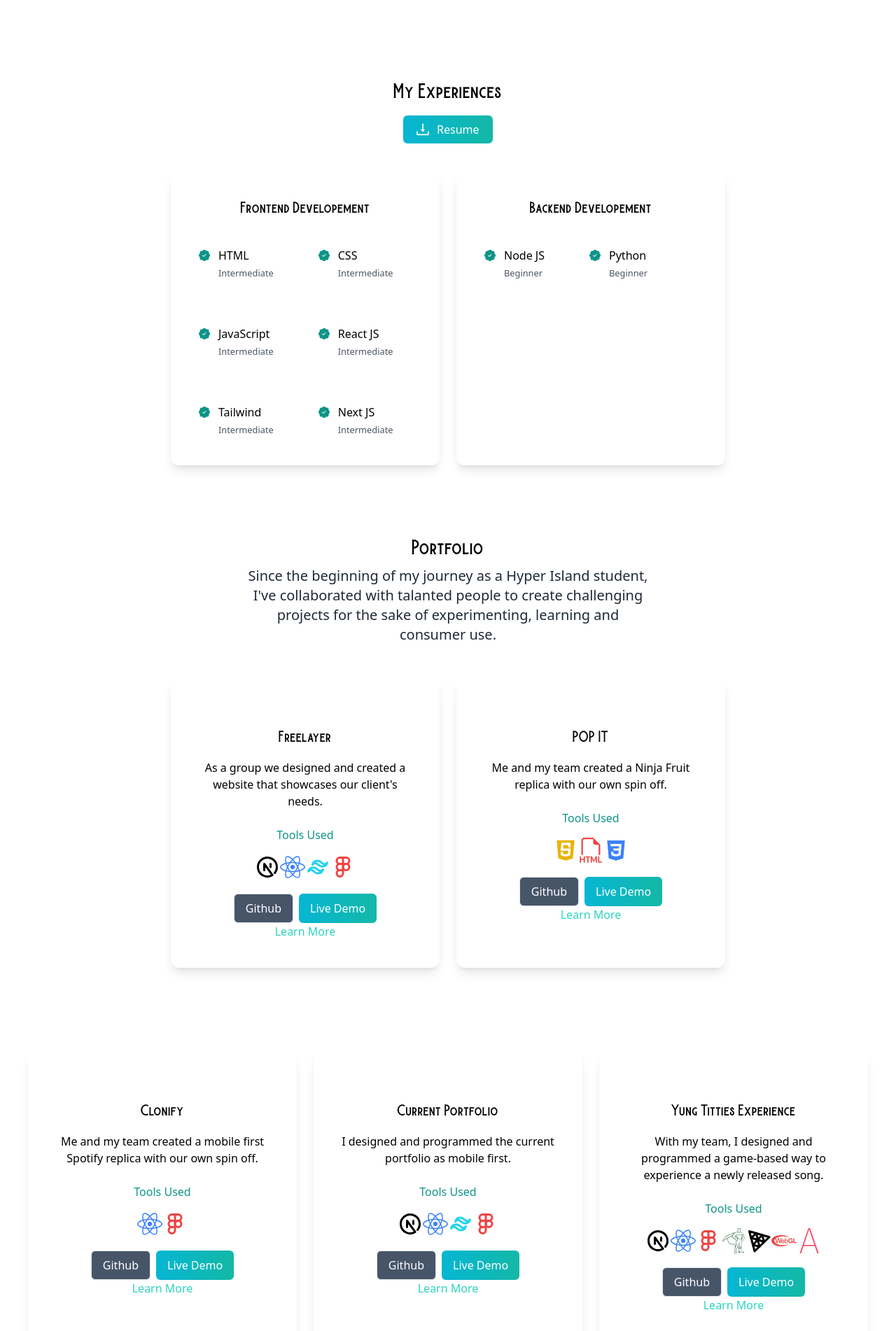
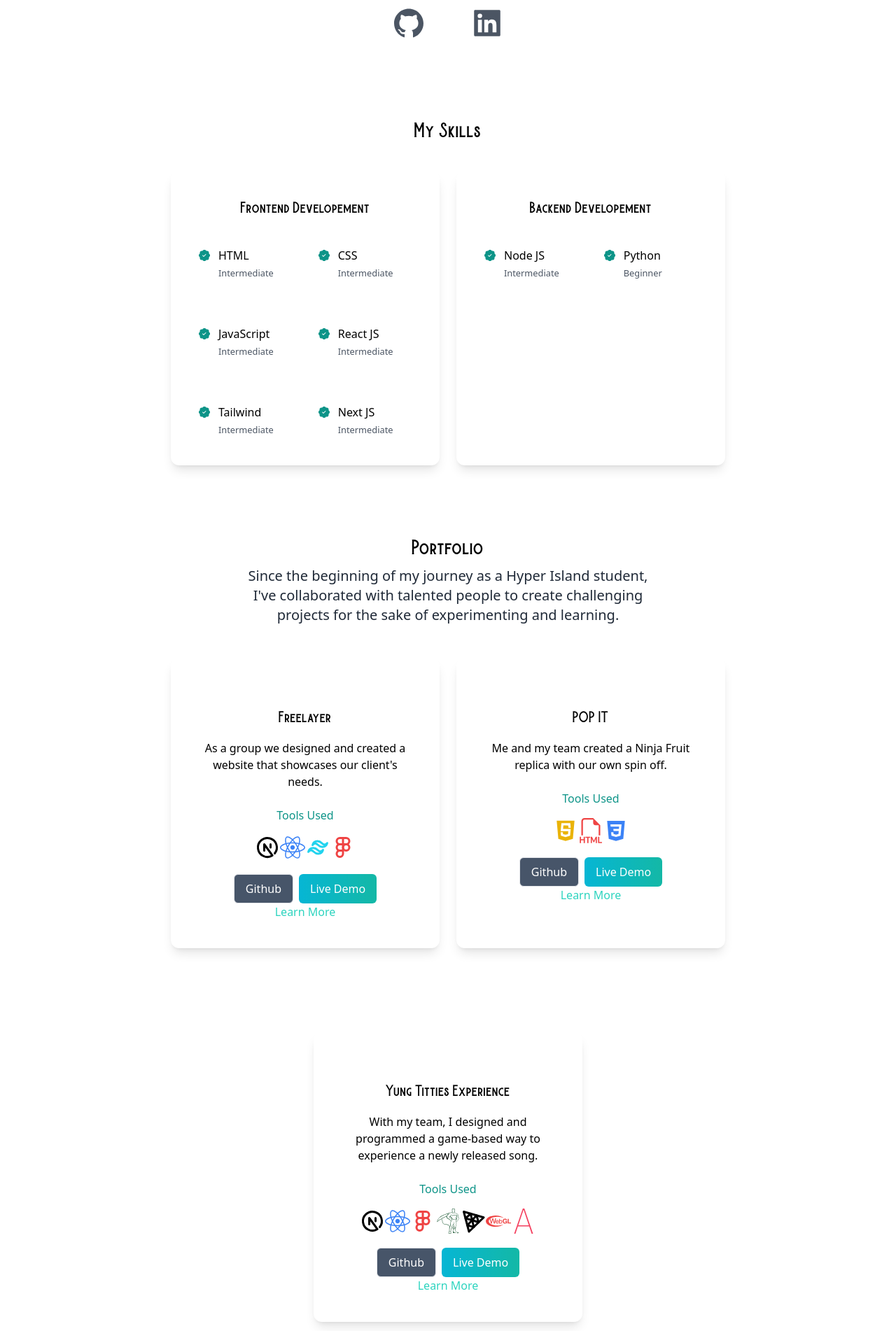
Before and after one commit to BahramAlz/nextportfolio, a Next.js app: page / in a window 1280 px wide. Shown: the part 895-2797 px from the top of the page at 70% size. Built offline with nearby package versions, Linux system fonts and the light colour scheme.

Commit message:
CLEAN UP

```diff
--- a/components/Experiences.jsx
+++ b/components/Experiences.jsx
@@ -1,22 +1,15 @@
-import React from 'react'
+import React from "react";
 
 import { BsFillMoonStarsFill, BsPatchCheckFill } from "react-icons/bs";
-import {
-  AiOutlineDownload,
-} from "react-icons/ai";
+import { AiOutlineDownload } from "react-icons/ai";
 
 const Experiences = () => {
-
   return (
     <section className="mt-16">
-        <div className='flex flex-col justify-center items-center gap-4'>
+      <div className="flex flex-col justify-center items-center gap-4">
         <h2 className="font-burtons text-2xl text-center  dark:text-white ">
-              My Experiences
+          My Skills
         </h2>
-          <div className="bg-gradient-to-r from-cyan-500 text- to-teal-500 text-white px-4 py-2 rounded-md gap-2 flex items-center w-32">
-              <AiOutlineDownload className="cursor-pointer text-2xl"/>
-              <a href="#">Resume</a>
-          </div>
       </div>
       <div className=" md:flex justify-center">
         <div className="shadow-lg p-10 rounded-xl my-10 md:mx-3 dark:bg-white md:w-96">
@@ -83,7 +76,7 @@ const Experiences = () => {
               <BsPatchCheckFill className="text-teal-600 mt-1" />
               <div className="ml-3">
                 <h4>Node JS</h4>
-                    <small className=" text-gray-600">Beginner</small>
+                <small className=" text-gray-600">Intermediate</small>
               </div>
             </div>
 
@@ -94,12 +87,11 @@ const Experiences = () => {
                 <small className="text-gray-600">Beginner</small>
               </div>
             </div>
-
           </div>
         </div>
       </div>
     </section>
-	)
-}
+  );
+};
 
-export default Experiences
+export default Experiences;
--- a/components/Portfolio.jsx
+++ b/components/Portfolio.jsx
@@ -1,10 +1,16 @@
-import React from 'react'
-import {TbBrandNextjs, TbBrandTailwind, TbBrandFigma, TbBrandThreejs} from 'react-icons/tb'
-import {FaReact} from 'react-icons/fa'
-import {DiJavascript, DiCss3} from 'react-icons/di'
-import {BsFiletypeHtml} from 'react-icons/bs'
-import {SiGreensock, SiWebgl, SiAframe} from 'react-icons/si'
-import Link from 'next/link'
+import React from "react";
+import {
+  TbBrandNextjs,
+  TbBrandTailwind,
+  TbBrandFigma,
+  TbBrandThreejs,
+} from "react-icons/tb";
+import { FaReact } from "react-icons/fa";
+import { DiJavascript, DiCss3 } from "react-icons/di";
+import { BsFiletypeHtml } from "react-icons/bs";
+import { SiGreensock, SiWebgl, SiAframe } from "react-icons/si";
+import Link from "next/link";
+
 
 const Portfolio = () => {
   return (
@@ -16,8 +22,8 @@ const Portfolio = () => {
         <div>
           <p className="text-md py-2 leading-8 max-w-xl mx-auto md:text-xl text-gray-800 dark:text-gray-200 text-center">
             Since the beginning of my journey as a Hyper Island student, I've
-              collaborated with talanted people to create challenging projects
-              for the sake of experimenting, learning and consumer use.
+            collaborated with talented people to create challenging projects for
+            the sake of experimenting and learning.
           </p>
         </div>
         <div className="lg:flex gap-10 flex-col justify-center items-center">
@@ -27,14 +33,15 @@ const Portfolio = () => {
                 Freelayer
               </h3>
               <p className="py-2">
-                  As a group we designed and created a website that showcases our client's needs.
+                As a group we designed and created a website that showcases our
+                client's needs.
               </p>
               <h4 className="py-4 text-teal-600">Tools Used</h4>
-                <div className='flex justify-center'>
-                  <TbBrandNextjs className='text-4xl'/>
-                  <FaReact className='text-4xl text-blue-500'/>
-                  <TbBrandTailwind className='text-4xl text-cyan-400'/>
-                  <TbBrandFigma className='text-4xl text-red-500'/>
+              <div className="flex justify-center">
+                <TbBrandNextjs className="text-4xl" />
+                <FaReact className="text-4xl text-blue-500" />
+                <TbBrandTailwind className="text-4xl text-cyan-400" />
+                <TbBrandFigma className="text-4xl text-red-500" />
               </div>
 
               <div className="flex justify-center gap-2">
@@ -57,7 +64,9 @@ const Portfolio = () => {
                   </a>
                 </button>
               </div>
-                <Link href="/projects" className=" text-teal-400">Learn More</Link>
+              <Link href="/projects" className=" text-teal-400">
+                Learn More
+              </Link>
             </div>
 
             <div className="text-center shadow-lg p-10 rounded-xl my-10 md:mx-3 dark:bg-white md:w-96 lg:w-96">
@@ -69,10 +78,10 @@ const Portfolio = () => {
                 off.
               </p>
               <h4 className="py-4 text-teal-600">Tools Used</h4>
-                <div className='flex justify-center'>
-                  <DiJavascript className=' text-4xl text-yellow-500'/>
-                  <BsFiletypeHtml className='text-4xl text-red-500'/>
-                  <DiCss3 className='text-4xl text-blue-500'/>
+              <div className="flex justify-center">
+                <DiJavascript className=" text-4xl text-yellow-500" />
+                <BsFiletypeHtml className="text-4xl text-red-500" />
+                <DiCss3 className="text-4xl text-blue-500" />
               </div>
 
               <div className="flex justify-center gap-2">
@@ -95,29 +104,35 @@ const Portfolio = () => {
                   </a>
                 </button>
               </div>
-                <Link href="/projects" className=" text-teal-400">Learn More</Link>
+              <Link href="/projects" className=" text-teal-400">
+                Learn More
+              </Link>
             </div>
-
           </div>
           <div className="md:flex flex-row">
-              <div className="text-center shadow-lg p-10 rounded-xl my-10 md:mx-3 dark:bg-white md:w-96 lg:w-96 bg">
-                <h3 className="text-lg font-medium pt-8 pb-2 font-burtons">
-                  Clonify
+            <div className="text-center shadow-lg p-10 rounded-xl my-10 md:mx-3 dark:bg-white md:w-96 lg:w-96">
+              <h3 className="text-lg font-medium pt-8 pb-2 font-burtons ">
+                Yung Titties Experience
               </h3>
               <p className="py-2">
-                  Me and my team created a mobile first Spotify replica with our
-                  own spin off.
+                With my team, I designed and programmed a game-based way to
+                experience a newly released song.
               </p>
               <h4 className="py-4 text-teal-600">Tools Used</h4>
-                <div className='flex justify-center'>
-                  <FaReact className='text-4xl text-blue-500'/>
-                  <TbBrandFigma className='text-4xl text-red-500'/>
+              <div className="flex justify-center">
+                <TbBrandNextjs className="text-4xl" />
+                <FaReact className="text-4xl text-blue-500" />
+                <TbBrandFigma className="text-4xl text-red-500" />
+                <SiGreensock className="text-4xl text-green-900" />
+                <TbBrandThreejs className="text-4xl text-grey-900" />
+                <SiWebgl className="text-4xl text-red-500" />
+                <SiAframe className="text-4xl text-rose-500" />
               </div>
 
               <div className="flex justify-center gap-2">
                 <button className=" bg-slate-600 text-white px-4 py-2 rounded-md mt-5 border">
                   <a
-                      href="https://github.com/WeActForever/spotify-clone"
+                    href="https://github.com/BahramAlz/tittieteam"
                     target="_blank"
                     rel="noopener noreferrer"
                   >
@@ -126,7 +141,7 @@ const Portfolio = () => {
                 </button>
                 <button className="bg-gradient-to-r from-cyan-500 text- to-teal-500 text-white px-4 py-2 rounded-md mt-5">
                   <a
-                      href="https://weact-clonify.netlify.app/"
+                    href="https://titty-landing.vercel.app/"
                     target="_blank"
                     rel="noopener noreferrer"
                   >
@@ -134,78 +149,15 @@ const Portfolio = () => {
                   </a>
                 </button>
               </div>
-                <Link href="/projects" className=" text-teal-400">Learn More</Link>
-              </div>
-              <div className="text-center shadow-lg p-10 rounded-xl my-10 md:mx-3 dark:bg-white md:w-96 lg:w-96">
-                <h3 className="text-lg font-medium pt-8 pb-2 font-burtons ">
-                  Current Portfolio
-                </h3>
-                <p className="py-2">
-                  I designed and programmed the current portfolio as mobile
-                  first.
-                </p>
-                <h4 className="py-4 text-teal-600">Tools Used</h4>
-                <div className='flex justify-center'>
-                  <TbBrandNextjs className='text-4xl'/>
-                  <FaReact className='text-4xl text-blue-500'/>
-                  <TbBrandTailwind className='text-4xl text-cyan-400'/>
-                  <TbBrandFigma className='text-4xl text-red-500'/>
-                </div>
-
-                <div className="flex justify-center gap-2">
-                  <button className=" bg-slate-600 text-white px-4 py-2 rounded-md mt-5 border">
-                    <a href="https://github.com/BahramAlz/nextportfolio" target="_blank" rel="noopener noreferrer">
-                      Github
-                    </a>
-                  </button>
-                  <button className="bg-gradient-to-r from-cyan-500 text- to-teal-500 text-white px-4 py-2 rounded-md mt-5">
-                    <a href="" target="_blank" rel="noopener noreferrer">
-                      Live Demo
-                    </a>
-                  </button>
-
-                </div>
-                <Link href="/projects" className=" text-teal-400">Learn More</Link>
-              </div>
-
-              <div className="text-center shadow-lg p-10 rounded-xl my-10 md:mx-3 dark:bg-white md:w-96 lg:w-96">
-                <h3 className="text-lg font-medium pt-8 pb-2 font-burtons ">
-                  Yung Titties Experience
-                </h3>
-                <p className="py-2">
-                  With my team, I designed and programmed a game-based way to experience a newly released song.
-                </p>
-                <h4 className="py-4 text-teal-600">Tools Used</h4>
-                <div className='flex justify-center'>
-                  <TbBrandNextjs className='text-4xl'/>
-                  <FaReact className='text-4xl text-blue-500'/>
-                  <TbBrandFigma className='text-4xl text-red-500'/>
-                  <SiGreensock className='text-4xl text-green-900'/>
-                  <TbBrandThreejs className='text-4xl text-grey-900'/>
-                  <SiWebgl className='text-4xl text-red-500'/>
-                  <SiAframe className='text-4xl text-rose-500'/>
-                </div>
-
-                <div className="flex justify-center gap-2">
-                  <button className=" bg-slate-600 text-white px-4 py-2 rounded-md mt-5 border">
-                    <a href="https://github.com/BahramAlz/tittieteam" target="_blank" rel="noopener noreferrer">
-                      Github
-                    </a>
-                  </button>
-                  <button className="bg-gradient-to-r from-cyan-500 text- to-teal-500 text-white px-4 py-2 rounded-md mt-5">
-                    <a href="https://titty-landing.vercel.app/" target="_blank" rel="noopener noreferrer">
-                      Live Demo
-                    </a>
-                  </button>
-
-                </div>
-                <Link href="/projects" className=" text-teal-400">Learn More</Link>
+              <Link href="/projects" className=" text-teal-400">
+                Learn More
+              </Link>
             </div>
           </div>
         </div>
       </section>
     </div>
-	)
-}
+  );
+};
 
-export default Portfolio
+export default Portfolio;
```
Also changed, not shown: pages/about.jsx (+36 -19 lines), pages/index.js (+6 -6 lines). Lines whose indentation alone changed are shown as unchanged.
